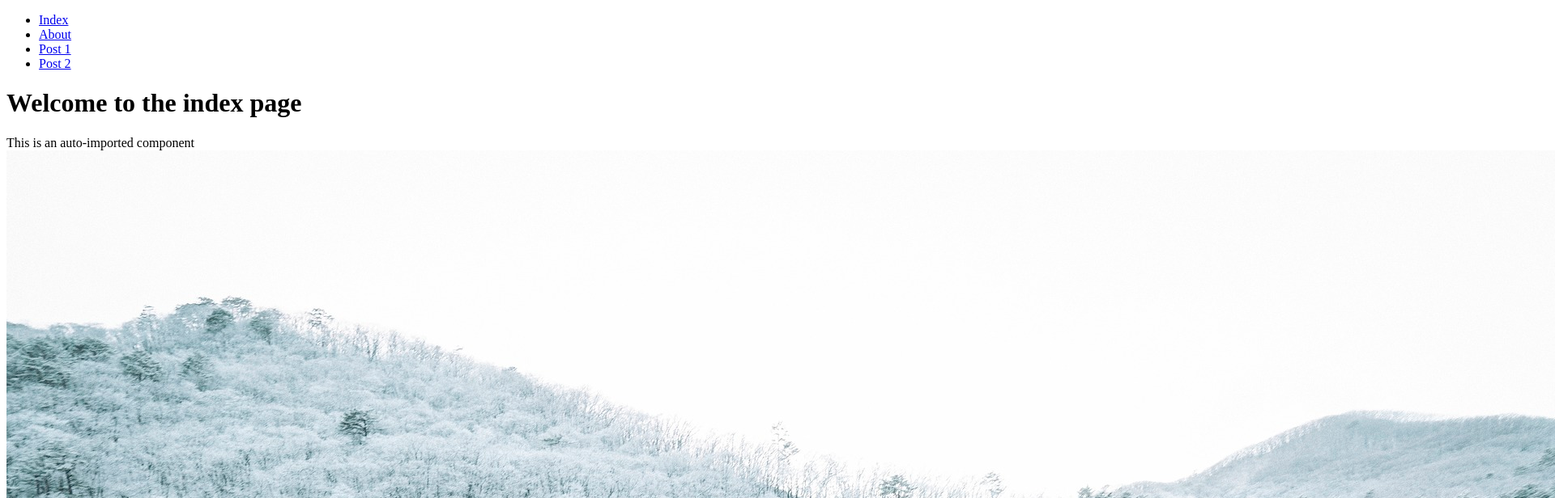
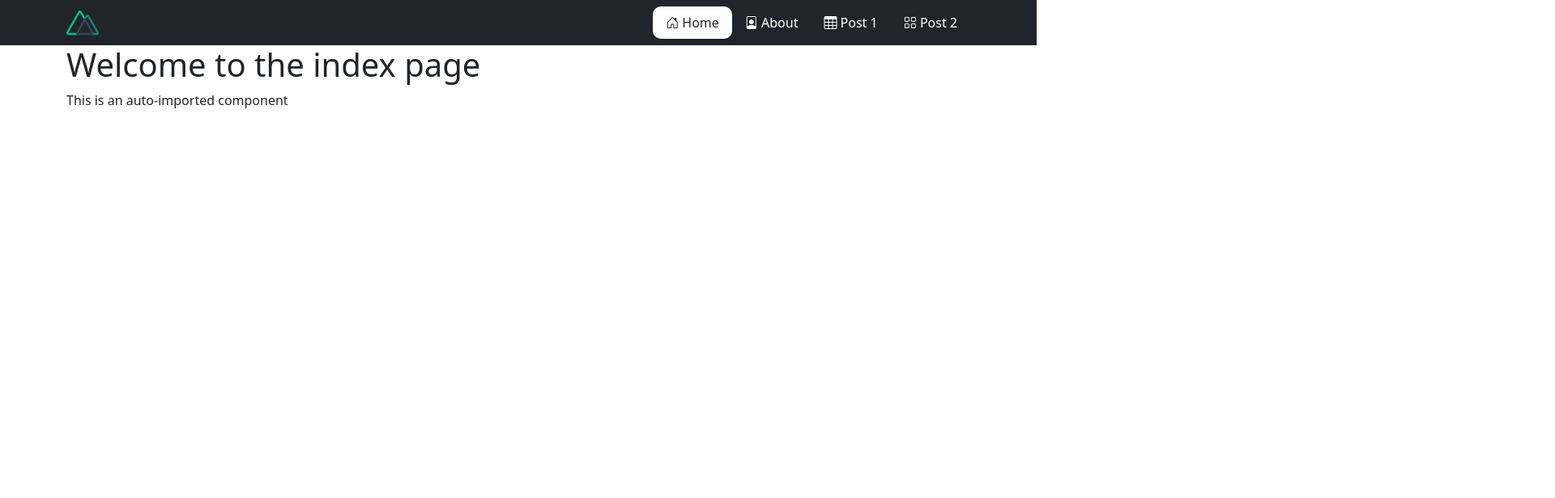
Before and after one commit to Faez-B/openAI-integration, a Nuxt app: page / in a window 1280 px wide. Shown: the top 616 px of the page at 81% size, 1920 px wide, since content can reach past the window. Built offline with nearby package versions, Linux system fonts and the light colour scheme.

Commit message:
Bootstrap Navbar

```diff
--- a/app.vue
+++ b/app.vue
@@ -1,4 +1,6 @@
 <script setup>
+  import "./node_modules/bootstrap/dist/css/bootstrap.min.css"
+  import "./node_modules/bootstrap-icons/font/bootstrap-icons.css"
   // auto import of useRuntimeConfig & useAppConfig
   const runtimeConfig = useRuntimeConfig()
 
@@ -12,7 +14,9 @@
 
     <AppHeader/>
 
-    <NuxtPage />
+    <main class="container">
+      <NuxtPage />
+    </main>
 
   </div>
 </template>
--- a/components/AppHeader.vue
+++ b/components/AppHeader.vue
@@ -4,13 +4,58 @@
 
 <template>
     <header>
-        <nav>
-            <ul>
-                <li><NuxtLink to="/">Index</NuxtLink></li>
-                <li><NuxtLink to="/about">About</NuxtLink></li>
-                <li><NuxtLink to="/post/1">Post 1</NuxtLink></li>
-                <li><NuxtLink to="/post/2">Post 2</NuxtLink></li>
-            </ul>
-        </nav>
+        <div class="px-3 py-2 text-bg-dark">
+            <div class="container">
+                <div class="d-flex flex-wrap align-items-center justify-content-center justify-content-lg-start">
+                    <NuxtLink to="/" class="d-flex align-items-center my-2 my-lg-0 me-lg-auto text-white text-decoration-none logo-link">
+                        <svg xmlns="http://www.w3.org/2000/svg" viewBox="0 0 400 400" width="40" height="40" title="Nuxt">
+                            <g fill-rule="nonzero" transform="translate(0 50)" fill="none">
+                                <path d="M227.92099 83.45116l-13.6889 24.10141-46.8148-82.44693L23.7037 278.17052h97.3037c0 13.31084 10.61252 24.10142 23.70371 24.10142H23.70371c-8.46771 0-16.29145-4.59601-20.5246-12.05272-4.23315-7.4567-4.23272-16.64312.00114-24.0994L146.89383 13.05492c4.23415-7.45738 12.0596-12.05138 20.5284-12.05138 8.46878 0 16.29423 4.594 20.52839 12.05138l39.97037 70.39623z" fill="#00C58E"/>
+                                <path d="M331.6642 266.11981l-90.05432-158.56724-13.6889-24.10141-13.68888 24.10141-90.04445 158.56724c-4.23385 7.45629-4.23428 16.64271-.00113 24.09941 4.23314 7.4567 12.05689 12.05272 20.5246 12.05272h166.4c8.46946 0 16.29644-4.591 20.532-12.04837 4.23555-7.45736 4.23606-16.64592.00132-24.10376h.01976zM144.7111 278.17052L227.921 131.65399l83.19012 146.51653h-166.4z" fill="#2F495E"/>
+                                <path d="M396.04938 290.22123c-4.23344 7.45557-12.05656 12.0507-20.52345 12.0507H311.1111c13.0912 0 23.7037-10.79057 23.7037-24.10141h40.66173L260.09877 74.98553l-18.4889 32.56704L227.921 83.45116l11.65432-20.51634c4.23416-7.45738 12.0596-12.05138 20.5284-12.05138 8.46879 0 16.29423 4.594 20.52839 12.05138l115.41728 203.185c4.23426 7.457 4.23426 16.6444 0 24.1014z" fill="#108775"/>
+                            </g>
+                        </svg>
+                    </NuxtLink>
+
+                    <ul class="nav col-12 col-lg-auto my-2 justify-content-center my-md-0 text-small">
+                        <li>
+                            <NuxtLink to="/" class="nav-link text-white">
+                                <i class="bi bi-house-door"></i>
+                                Home
+                            </NuxtLink>
+                        </li>
+                        <li>
+                            <NuxtLink to="/about" class="nav-link text-white">
+                                <i class="bi bi-file-person"></i>
+                                About
+                            </NuxtLink>
+                        </li>
+                        <li>
+                            <NuxtLink to="/post/1" class="nav-link text-white">
+                                <i class="bi bi-table"></i>
+                                Post 1
+                            </NuxtLink>
+                        </li>
+                        <li>
+                            <NuxtLink to="/post/2" class="nav-link text-white">
+                                <i class="bi bi-grid"></i>
+                                Post 2
+                            </NuxtLink>
+                        </li>
+                    </ul>
+                    </div>
+            </div>
+        </div>
     </header>
 </template>
+
+<style scoped>
+    .nav-link {
+        border-radius: 10px;
+    }
+
+    .router-link-active.router-link-exact-active:not(.logo-link) {
+        color: rgba(33,37,41,var(--bs-bg-opacity,1)) !important;
+        background-color: white !important;
+    }
+</style>
--- a/package.json
+++ b/package.json
@@ -11,6 +11,8 @@
     "nuxt": "3.0.0"
   },
   "dependencies": {
-    "axios": "^1.2.1"
+    "axios": "^1.2.1",
+    "bootstrap": "^5.2.3",
+    "bootstrap-icons": "^1.10.3"
   }
 }
--- a/pages/index.vue
+++ b/pages/index.vue
@@ -8,5 +8,5 @@
 
     <!-- In Dev : Only works if image is in folder assets/ (which itself is located in the root of the Nuxt project) -->
     <!-- And if you've specified '~/assets' before the path of the image -->
-    <img src="~/assets/img/house.jpg" alt="Discover Nuxt 3 assets">
+    <!-- <img src="~/assets/img/house.jpg" alt="Discover Nuxt 3 assets"> -->
 </template>
```
Also changed, not shown: assets/SVG/nuxt-logo.svg (added), 1 other file (tests, documents, lock files or other folders).
